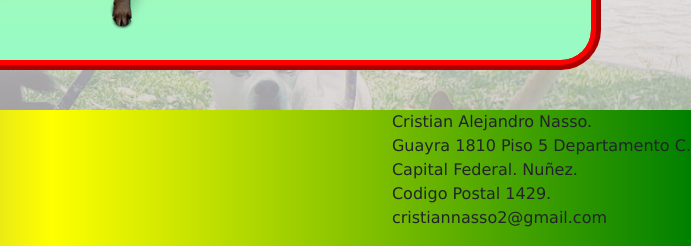
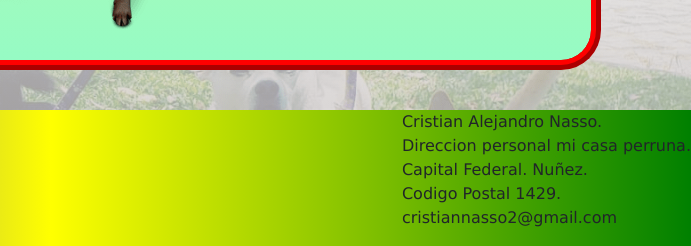
Before and after one commit to amirhassan33/desarrollo-web-perruno, a website: page index.html in a window 1280 px wide. Shown: the part 10926-11172 px from the top of the page, 589-1280 px from the left. Drawn offline with nearby package versions, Linux system fonts and the light colour scheme; a web font is replaced by a local one.

Commit message:
Ocultar direccion personal

```diff
--- a/index.html
+++ b/index.html
@@ -223,7 +223,7 @@
                 <a class="pie__caja__ruta" href="https://www.linkedin.com/in/cristian-alejandro-nasso-21375720/"><img class="pie__caja__imagen" src="./img/linkedin.png" title="Conoce mi LinkedIn" target="_blank" alt="LinkedIn"></a>
             </div>
             <div class="pie__caja__datos">
-                <p class="pie__caja__datos__texto">Cristian Alejandro Nasso. <br> Guayra 1810 Piso 5 Departamento C. <br>
+                <p class="pie__caja__datos__texto">Cristian Alejandro Nasso. <br> Direccion personal mi casa perruna. <br>
                 Capital Federal. Nuñez. <br> Codigo Postal 1429. <br> cristiannasso2@gmail.com</p>
             </div>
         </div>
```
Also changed, not shown: pages/acercadenosotros.html (+1 -1 lines), pages/contacto.html (+1 -1 lines), pages/nuestraraza.html (+1 -1 lines), pages/servicios.html (+1 -1 lines).
